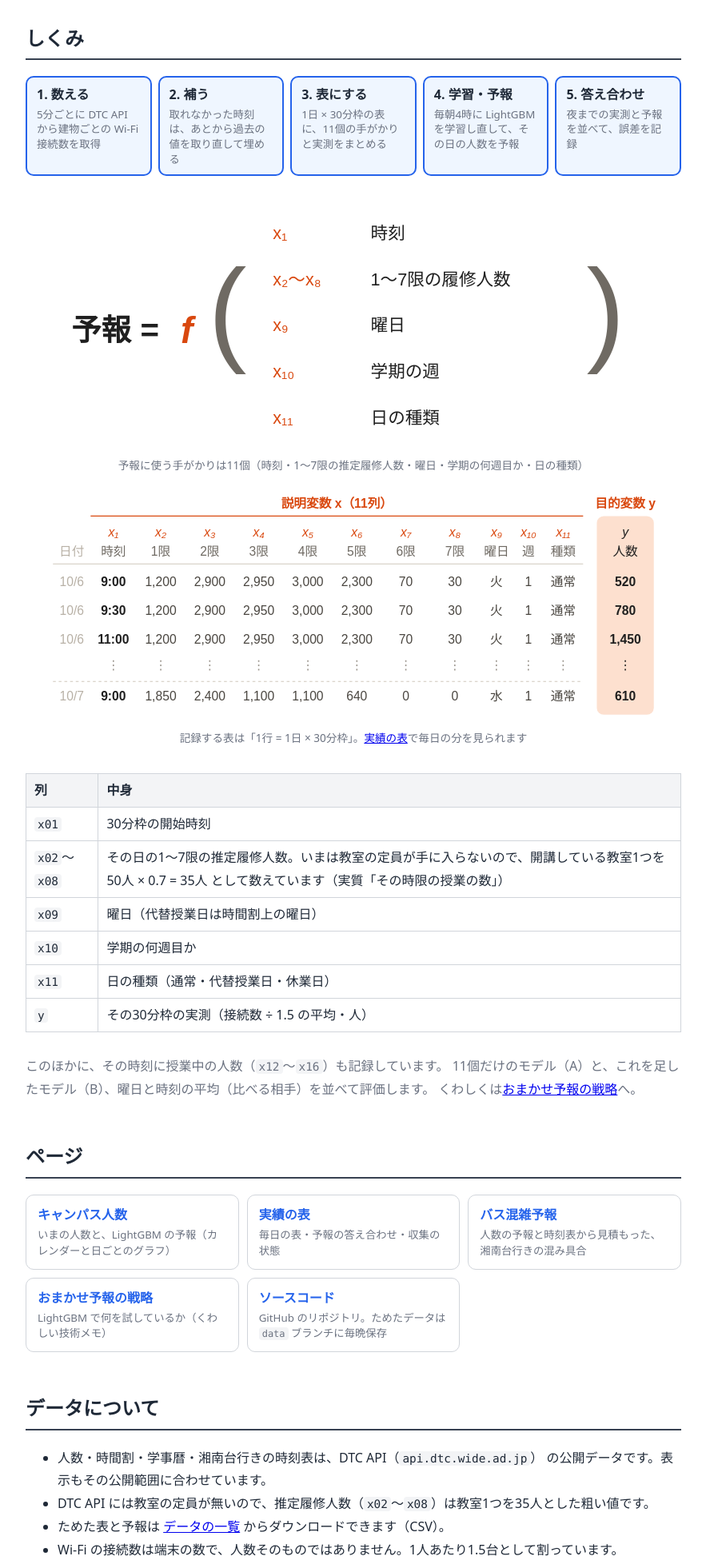
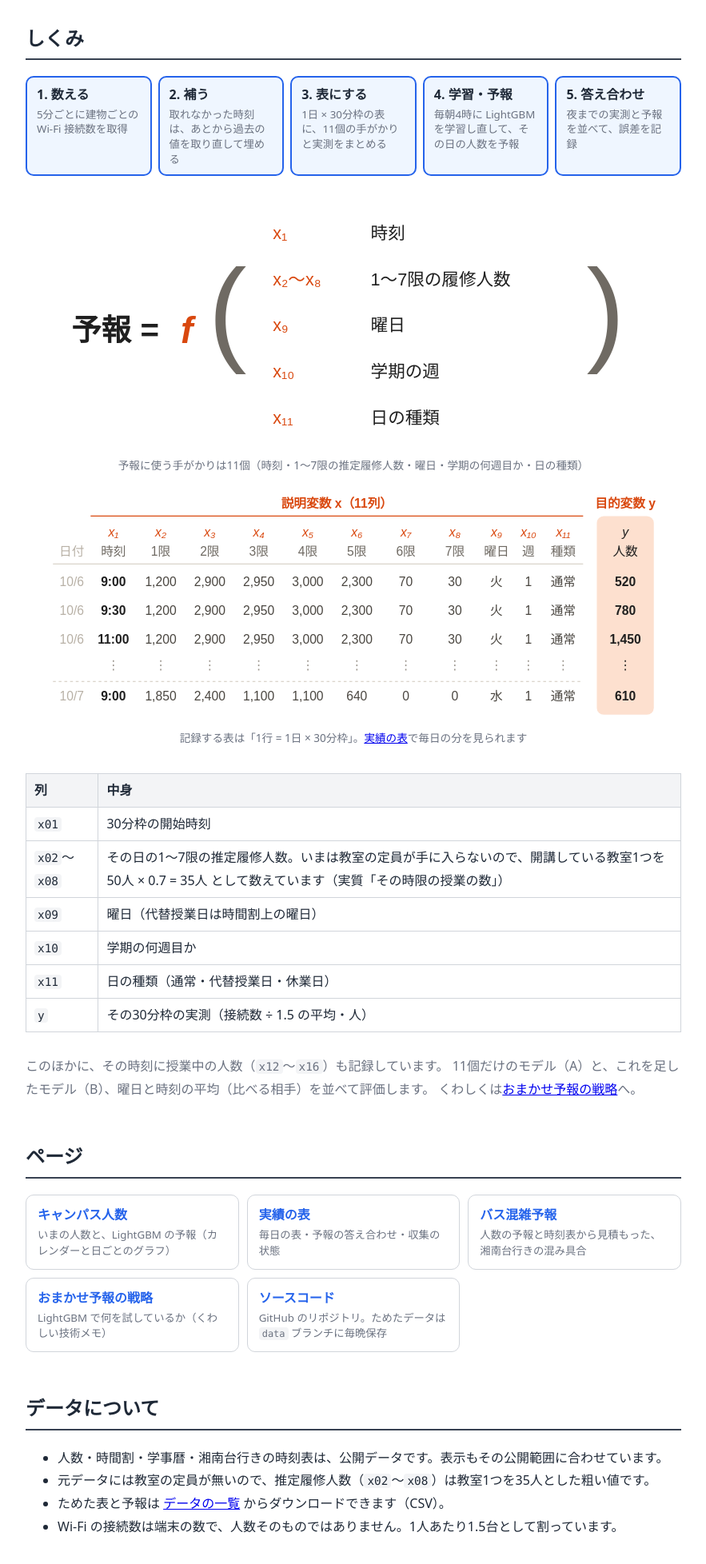
Before and after one commit to Lazyturtle0852/campus-info, a website: page staticfile_public/about.html in a window 1280 px wide. Shown: the part 540-2496 px from the top of the page at 80% size, without its empty margins (198-1081 px from the left). Drawn offline with Linux system fonts and the light colour scheme.

Commit message:
About: describe the data source as "public data" without naming the API
The DTC API has no published terms on who may use it yet, so the
public pages no longer name it or show its endpoint URLs.

Co-Authored-By: Claude Opus 5.5 (1M context) <noreply@anthropic.com>
Claude-Session: https://claude.ai/code/session_01GPYhTaG17bMxGsLXfx2wEs

```diff
--- a/staticfile_public/about.html
+++ b/staticfile_public/about.html
@@ -119,7 +119,7 @@
 
         <h2>しくみ</h2>
         <div class="flow">
-            <div>1. 数える<small>5分ごとに DTC API から建物ごとの Wi-Fi 接続数を取得</small></div>
+            <div>1. 数える<small>5分ごとに建物ごとの Wi-Fi 接続数を取得</small></div>
             <div>2. 補う<small>取れなかった時刻は、あとから過去の値を取り直して埋める</small></div>
             <div>3. 表にする<small>1日 × 30分枠の表に、11個の手がかりと実測をまとめる</small></div>
             <div>4. 学習・予報<small>毎朝4時に LightGBM を学習し直して、その日の人数を予報</small></div>
@@ -163,8 +163,8 @@
 
         <h2>データについて</h2>
         <ul>
-            <li>人数・時間割・学事暦・湘南台行きの時刻表は、DTC API（<code>api.dtc.wide.ad.jp</code>） の公開データです。表示もその公開範囲に合わせています。</li>
-            <li>DTC API には教室の定員が無いので、推定履修人数（<code>x02</code>〜<code>x08</code>）は教室1つを35人とした粗い値です。</li>
+            <li>人数・時間割・学事暦・湘南台行きの時刻表は、公開データです。表示もその公開範囲に合わせています。</li>
+            <li>元データには教室の定員が無いので、推定履修人数（<code>x02</code>〜<code>x08</code>）は教室1つを35人とした粗い値です。</li>
             <li>ためた表と予報は <a href="/api/data-files">データの一覧</a> からダウンロードできます（CSV）。</li>
             <li>Wi-Fi の接続数は端末の数で、人数そのものではありません。1人あたり1.5台として割っています。</li>
         </ul>
```
Also changed, not shown: staticfile_public/oldabout.html (+3 -3 lines).
